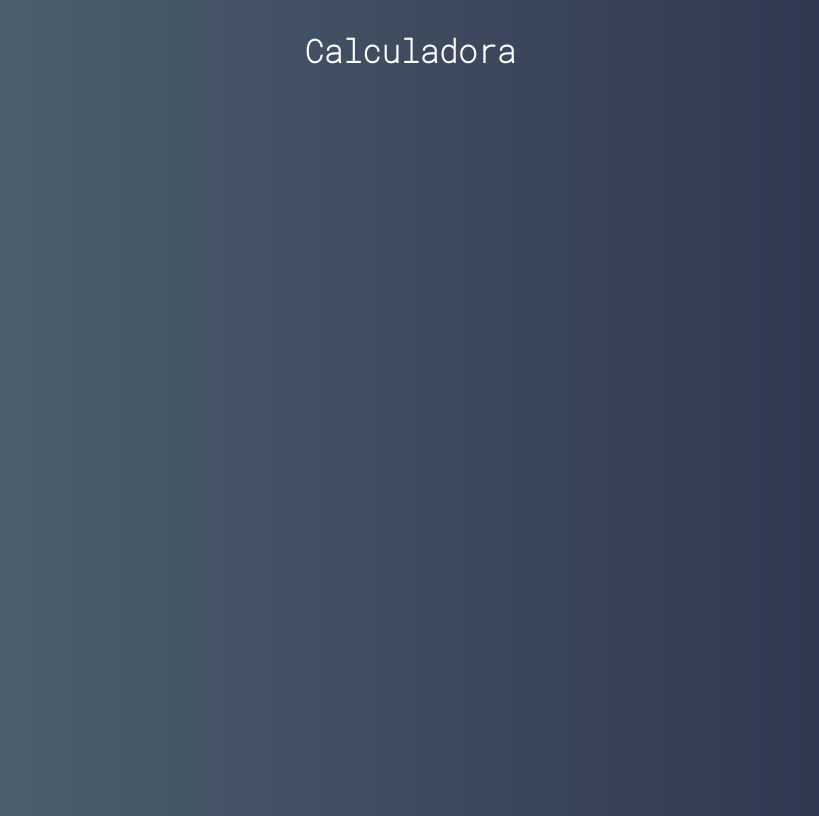
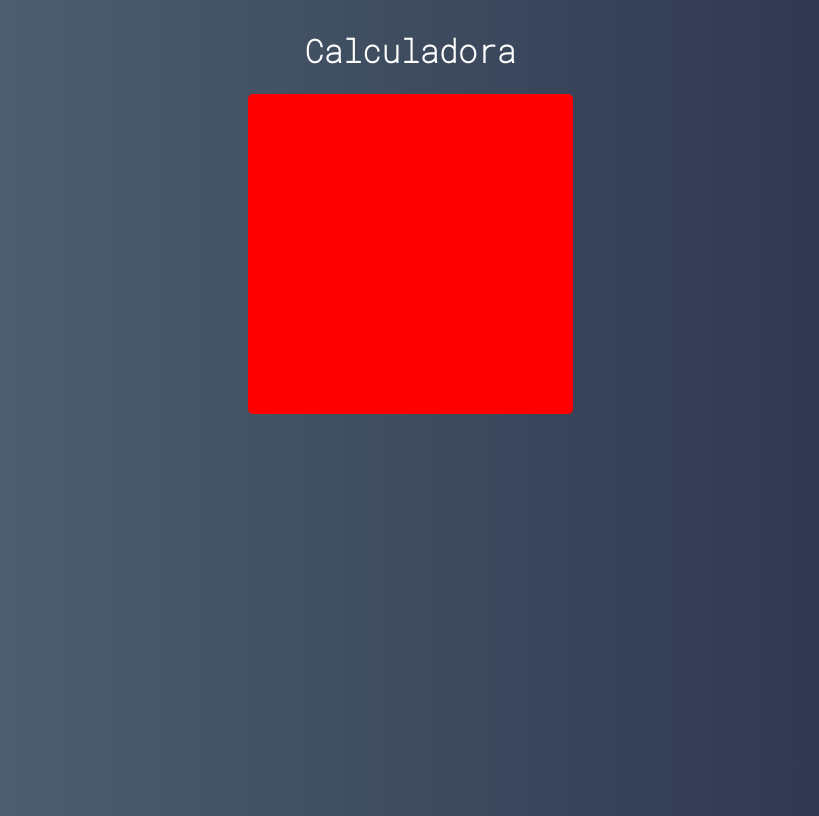
Before and after one commit to LucasGSeabra/react-calc, a React (Create React App) app: page / in a window 1280 px wide. Shown: the whole page, without its empty margins (230-1049 px from the left). Built offline with nearby package versions, Linux system fonts and the light colour scheme.

Commit message:
Adicionado estlização para Calc

```diff
--- a/src/main/styles.css
+++ b/src/main/styles.css
@@ -0,0 +1,7 @@
+.calc {
+    height: 320px;
+    width: 325px;
+    border-radius: 5px;
+    overflow: hidden;
+    background-color: red;
+}
```
